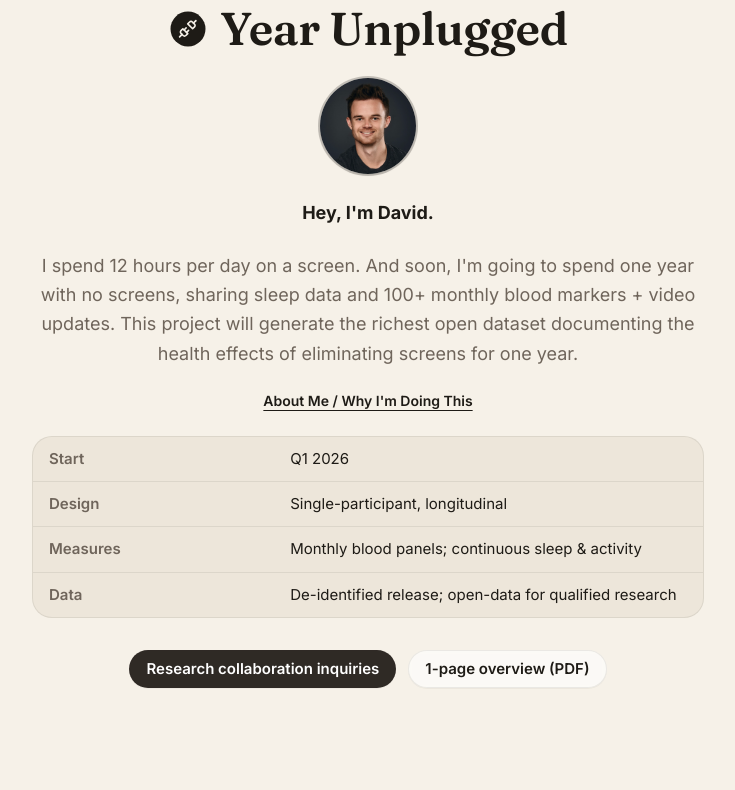
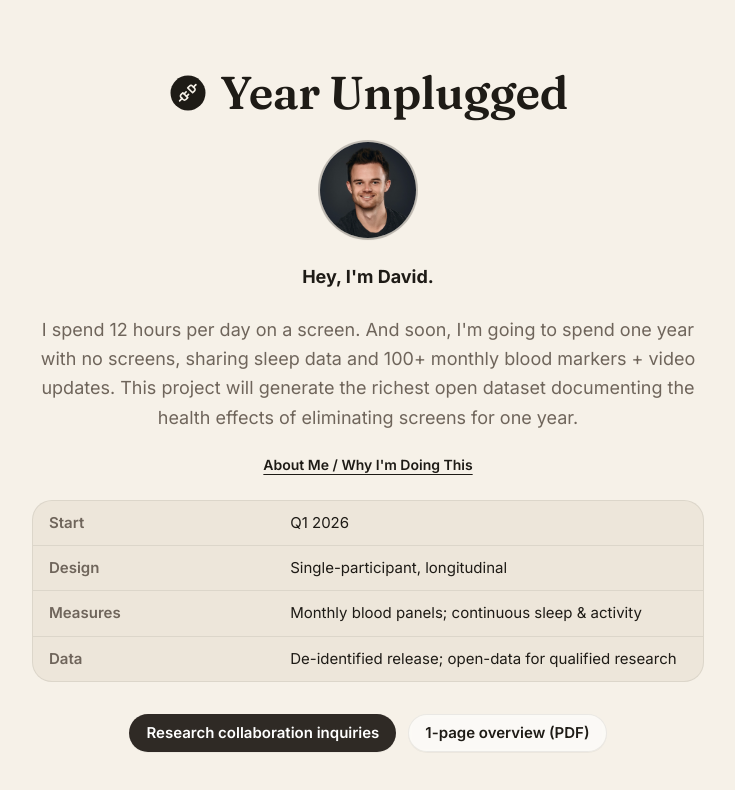
Before and after one commit to dvdaines/year-unplugged-dashboard, a Next.js app: page / in a window 1280 px wide. Shown: the top 790 px of the page, without its empty margins (272-1007 px from the left). Built offline with nearby package versions, Linux system fonts and the light colour scheme.

Commit message:
Update page.tsx

```diff
--- a/app/page.tsx
+++ b/app/page.tsx
@@ -2,7 +2,7 @@
 export default function Home() {
   return (
     <main className="min-h-dvh bg-cream text-ink antialiased">
-      <section className="flex min-h-dvh items-center justify-center px-6 pb-24">
+      <section className="flex min-h-dvh items-center justify-center px-6 py-16">
         <div className="w-full max-w-2xl text-center">
 
           {/* Logo + Wordmark */}
```
